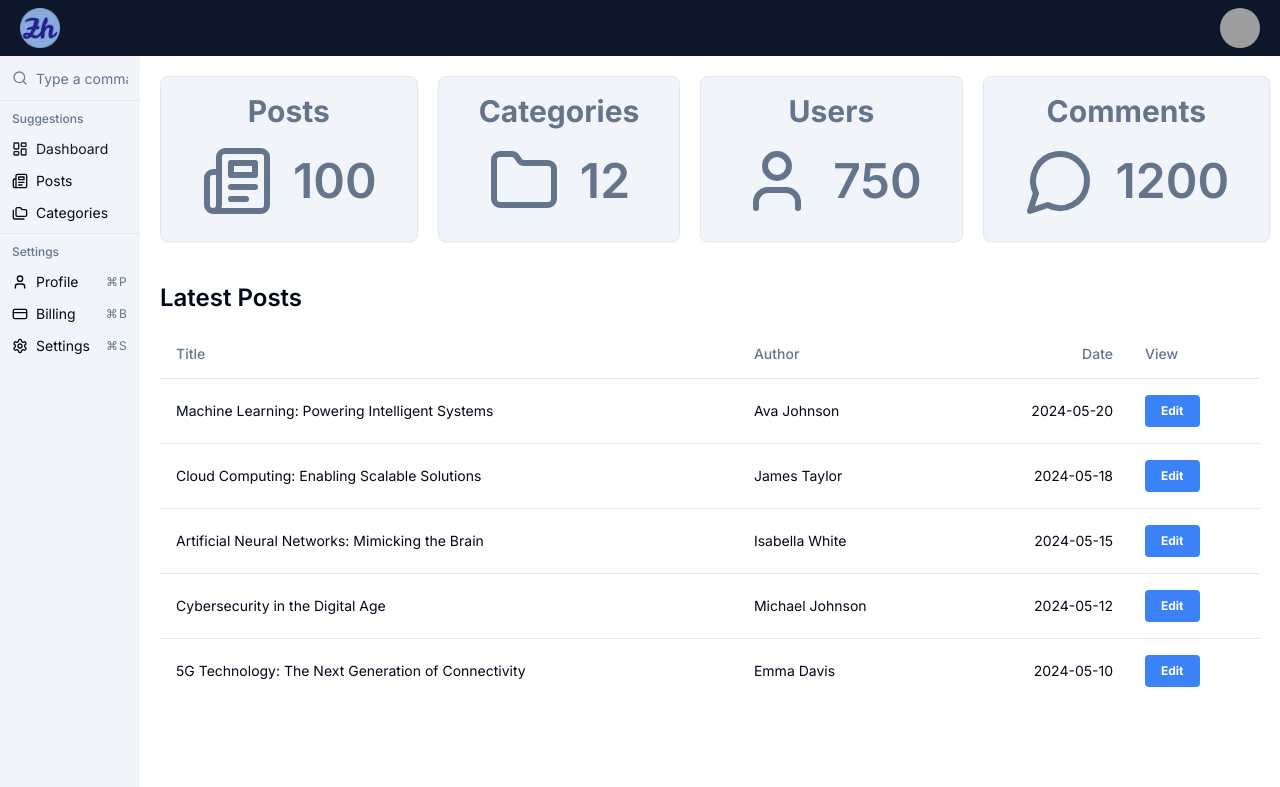
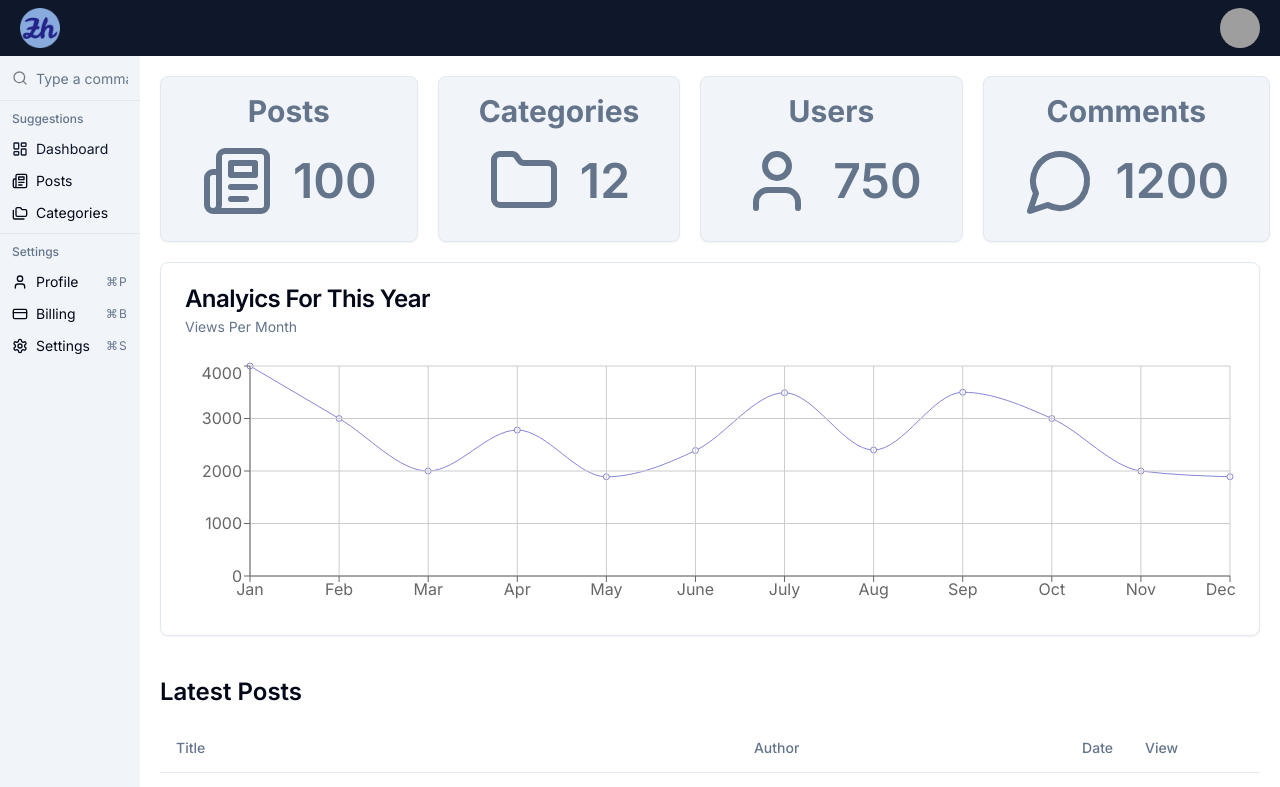
Before and after one commit to zhale-el/admin-dashbaord-shadcnui, a Next.js app: page / in a window 1280 px wide. Shown: the top 787 px of the page. Built offline with nearby package versions, Linux system fonts and the light colour scheme; grey boxes are pictures that could not be loaded.

Commit message:
chart complete

```diff
--- a/app/page.tsx
+++ b/app/page.tsx
@@ -1,6 +1,7 @@
 import DashboardCard from "@/components/dashboard/DashboardCard";
 import { Newspaper, Folder, User, MessageCircle } from "lucide-react";
 import PostsTabel from "@/components/posts/PostsTabel";
+import AnalyticsChart from "@/components/dashboard/AnalyticsChart";
 const Home = () => {
   return (
     <>
@@ -26,6 +27,7 @@
           icon={<MessageCircle className="text-slate-500 " size={72} />}
         />
       </div>
+      <AnalyticsChart />
       <PostsTabel title="Latest Posts" limit={5} />
     </>
   );
--- /dev/null
+++ b/components/dashboard/AnalyticsChart.tsx
@@ -0,0 +1,44 @@
+"use client";
+import {
+  LineChart,
+  Line,
+  XAxis,
+  YAxis,
+  CartesianGrid,
+  ResponsiveContainer,
+} from "recharts";
+import {
+  Card,
+  CardContent,
+  CardDescription,
+  CardHeader,
+  CardTitle,
+} from "../ui/card";
+
+import data from "@/data/analytics";
+const AnalyticsChart = () => {
+  return (
+    <>
+      <Card>
+        <CardHeader>
+          <CardTitle>Analyics For This Year</CardTitle>
+          <CardDescription>Views Per Month</CardDescription>
+        </CardHeader>
+        <CardContent>
+          <div style={{ width: "100%", height: 250 }}>
+            <ResponsiveContainer>
+              <LineChart width={1100} height={250} data={data}>
+                <Line type="monotone" dataKey="uv" stroke="#8884d8" />
+                <CartesianGrid stroke="#ccc" />
+                <XAxis dataKey="name" />
+                <YAxis />
+              </LineChart>
+            </ResponsiveContainer>
+          </div>
+        </CardContent>
+      </Card>
+    </>
+  );
+};
+
+export default AnalyticsChart;
```
